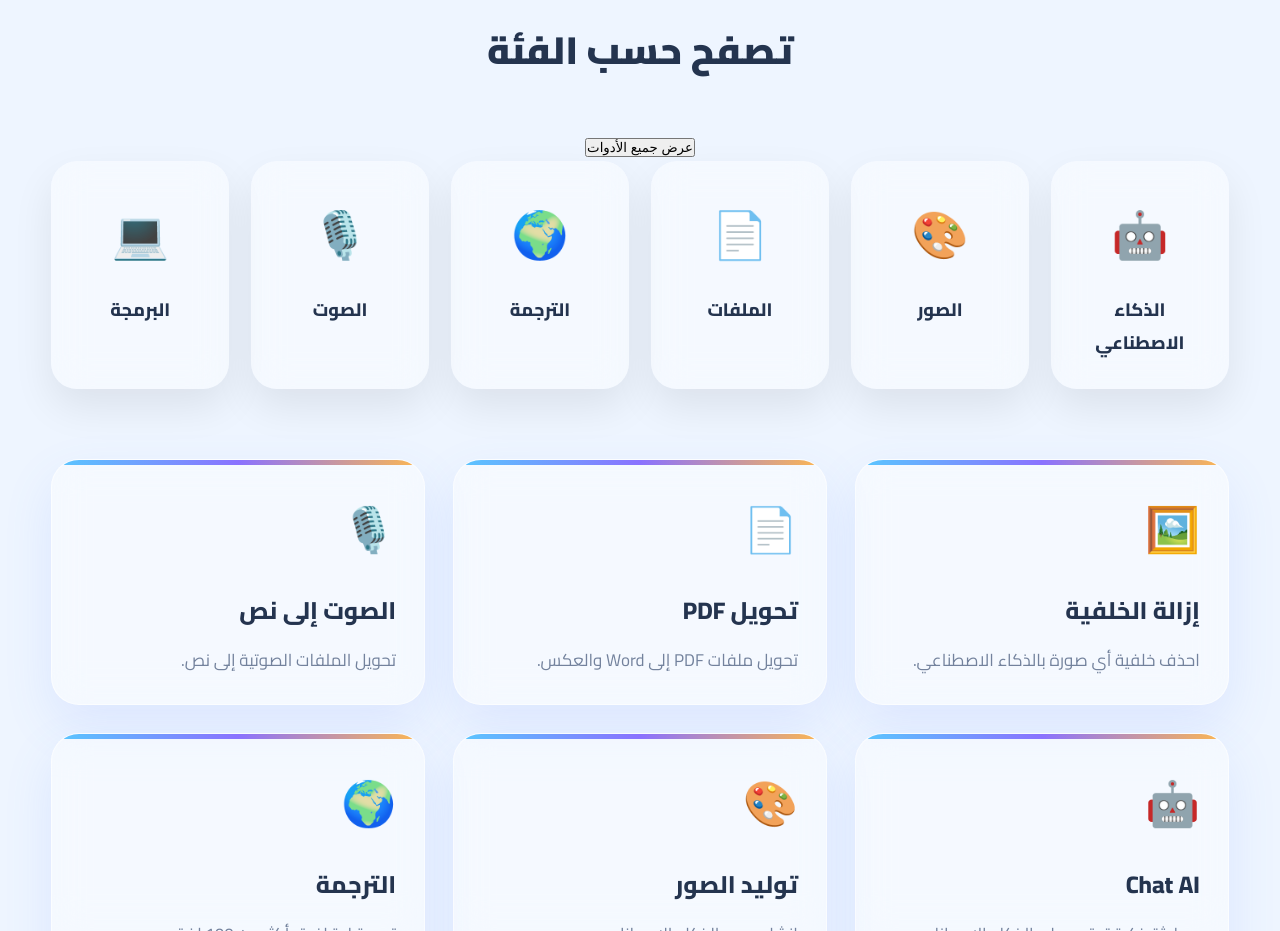
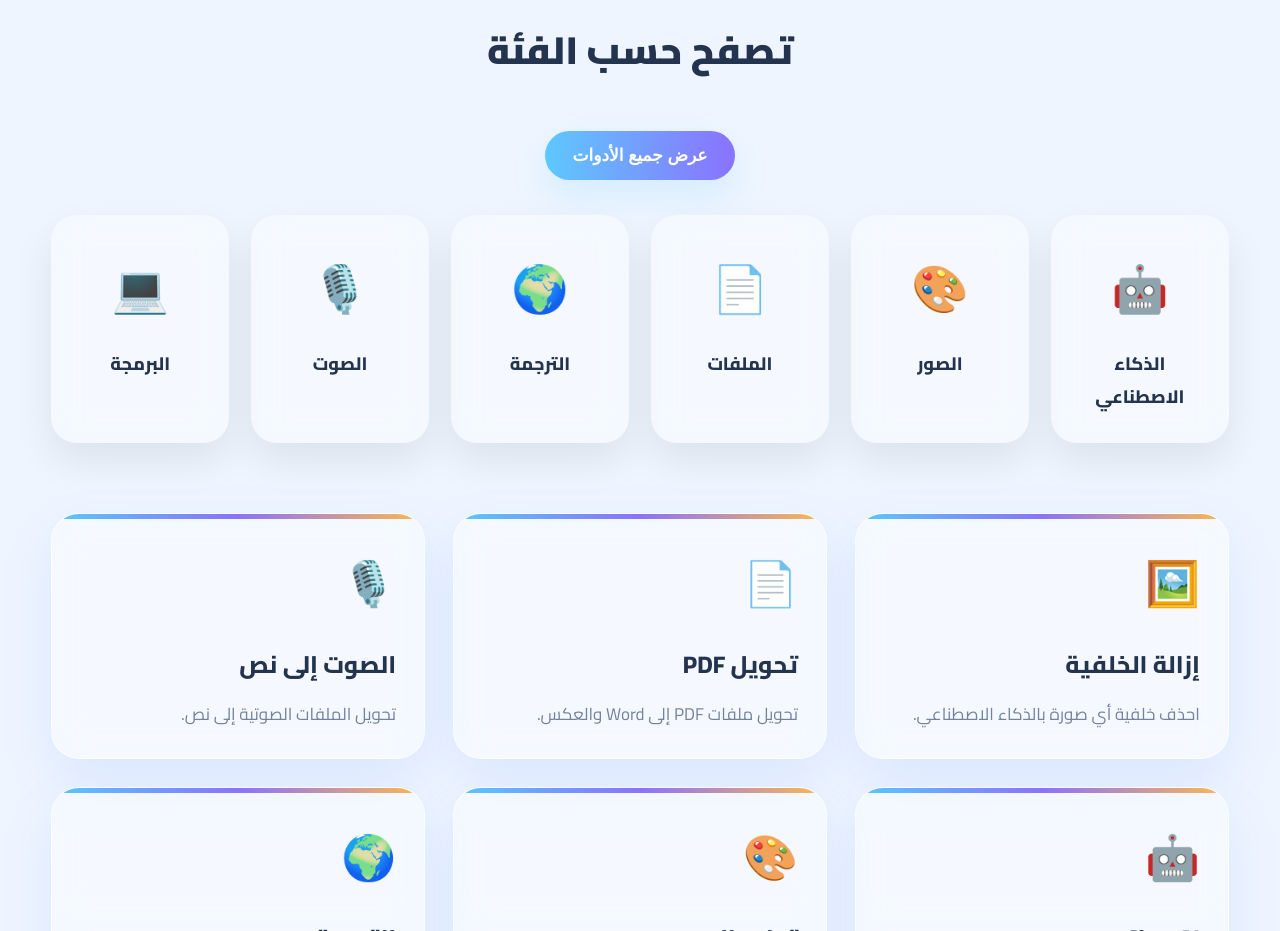
Before and after one commit to Nour-1412/WebBag-, a plain HTML site: page index.html in a window 1280 px wide. Shown: the part 980-1911 px from the top of the page. Drawn offline with Linux system fonts and the light colour scheme.

Commit message:
Add styles for show-all button
Added styles for the show-all button with hover effects.

```diff
--- a/style.css
+++ b/style.css
@@ -1061,3 +1061,41 @@ background:white;
 box-shadow:0 25px 55px rgba(94,200,255,.20);
 
    }
+
+.show-all-btn{
+
+margin-bottom:35px;
+
+padding:14px 28px;
+
+border:none;
+
+border-radius:40px;
+
+background:linear-gradient(
+90deg,
+#5EC8FF,
+#8A72FF
+);
+
+color:white;
+
+font-size:17px;
+
+font-weight:700;
+
+cursor:pointer;
+
+transition:.3s;
+
+box-shadow:0 15px 35px rgba(94,200,255,.18);
+
+}
+
+.show-all-btn:hover{
+
+transform:translateY(-3px);
+
+box-shadow:0 22px 45px rgba(94,200,255,.25);
+
+}
```
